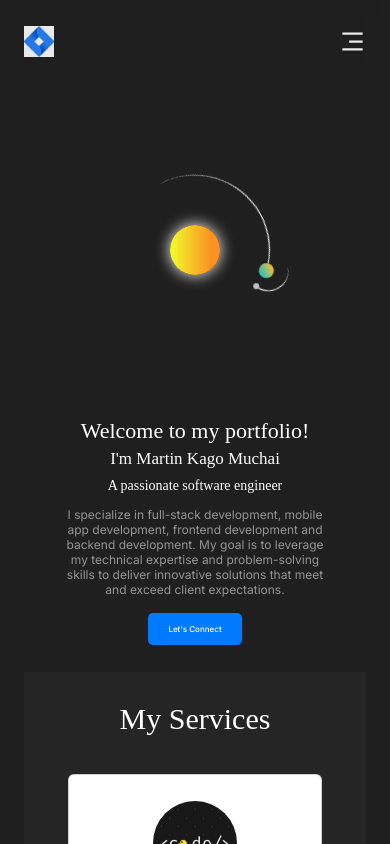
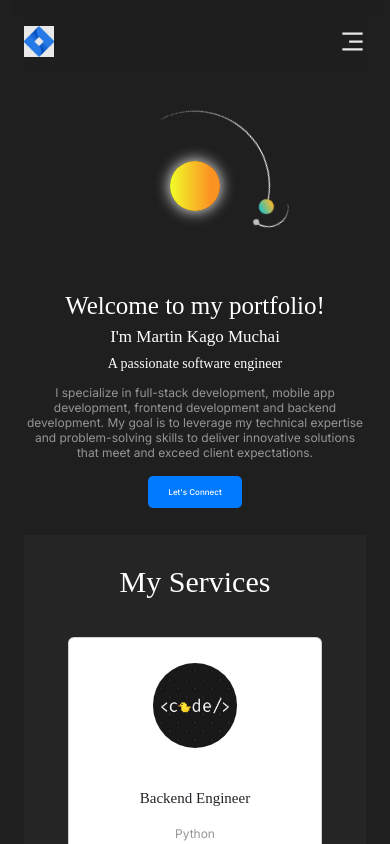
Before and after one commit to DEANKAGO/Portfolio, a React (Create React App) app: page / in a window 390 px wide. Shown: the top 844 px of the page. Built offline with nearby package versions, Linux system fonts and the light colour scheme; a web font is replaced by a local one.

Commit message:
add more UI

```diff
--- a/src/components/Navbar/Navbar.jsx
+++ b/src/components/Navbar/Navbar.jsx
@@ -53,7 +53,7 @@ export const Navbar = ({ servicesRef, skillsRef, footerRef }) => {
       </div>
       <div className='btnContainer'>
         <button className='btnContact' onClick={scrollToFooter}>
-          Contact Me
+          Hire Me
         </button>
       </div>
       <div className='navbarMenu'>
--- a/src/components/Navbar/navbar.css
+++ b/src/components/Navbar/navbar.css
@@ -53,6 +53,11 @@ nav li a:hover {
   color: #ffffff;
   font-weight: 500;
   cursor: pointer;
+  position: relative;
+  transition: transform 0.3s ease;
+}
+.btnContact:hover {
+  transform: scale(1.10);
 }
 
 .navbarMenu {
--- a/src/pages/Home/Home.jsx
+++ b/src/pages/Home/Home.jsx
@@ -23,7 +23,7 @@ export const Home = () => {
         footerRef={footerRef}
       />
       <div className='contentContainer'>
-        <div className='content'>
+        <div className='homeContent'>
           <div className='text'>
             <h1 className='intro'>
               Welcome to my portfolio! <br />
--- a/src/pages/Home/home.css
+++ b/src/pages/Home/home.css
@@ -8,11 +8,9 @@
 
 .contentContainer {
     display: flex;
-    justify-content: center;
-
 }
 
-.content {
+.homeContent {
     margin-top: 5%;
     margin-bottom: 5%;
     width: 100%;
@@ -57,6 +55,23 @@
     font-weight: 400;
     line-height: normal;
     padding-top: 20px;
+}
+.btnContact {
+    display: flex;
+    align-items: center;
+    padding: 12px 21px;
+    border: 0;
+    outline: 0;
+    border-radius: 6px;
+    background: #3B5CFF;
+    color: #ffffff;
+    font-weight: 500;
+    cursor: pointer;
+    position: relative;
+    transition: transform 0.3s ease;
+}
+.btnContact:hover {
+    transform: scale(1.10);
 }
 .contactList {
     list-style-type: none;
@@ -168,7 +183,7 @@
 }
 
 @media screen and (max-width: 1200px) {
-    .content {
+    .homeContent {
         width: 100%;
     }
     .text h1 {
@@ -220,13 +235,13 @@
         font-size: 10px;
         margin-bottom: 10px;
     }
-    .content {
+    .homeContent {
         justify-content: space-around;
     }
 }
 
 @media screen and (max-width: 770px) {
-    .content {
+    .homeContent {
         padding: 0;
     }
     .text h1 {
@@ -265,7 +280,7 @@
 }
 
 @media screen and (max-width: 550px) {
-    .content {
+    .homeContent {
         flex-direction: column;
         text-align: center;
         margin-top: 4%;
@@ -299,7 +314,7 @@
     }
 
     .homeImage {
-        height: 40vh;
+        height: 25vh;
         width: 100%;
     }
     .planet {
@@ -316,7 +331,7 @@
         position: relative;
     }
     .text h1 {
-        font-size: 22px
+        font-size: 25px
     }
     .span {
         font-size: 17px;
```
